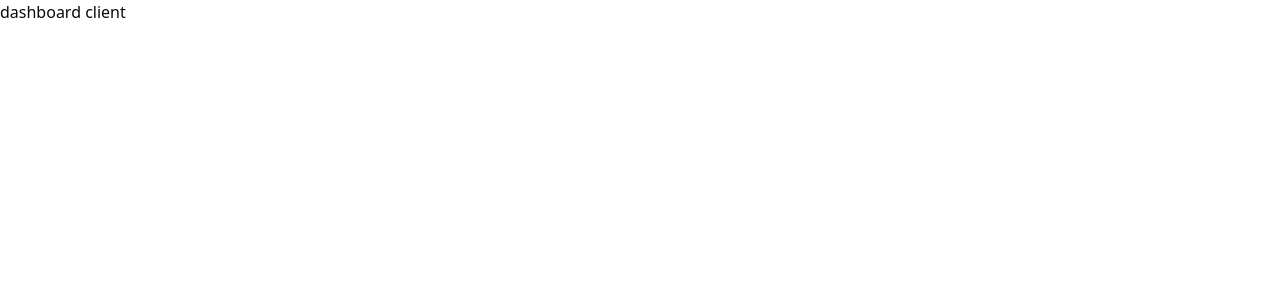
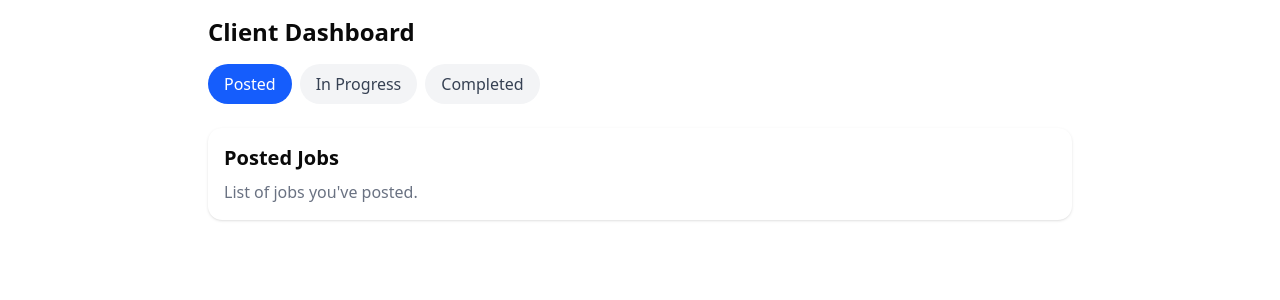
Before and after one commit to chinmareno/lango, a Next.js app: page /client/dashboard in a window 1280 px wide. Shown: the top 300 px of the page. Built offline with nearby package versions, Linux system fonts and the light colour scheme.

Commit message:
feat(ui): add ClientDashboard basic ui

```diff
--- a/src/app/(root)/client/dashboard/page.tsx
+++ b/src/app/(root)/client/dashboard/page.tsx
@@ -1,7 +1,8 @@
+import { ClientDashboard } from "@/components/pages/client/ClientDashboard";
 import React from "react";
 
 const dashboard = () => {
-  return <div>dashboard client</div>;
+  return <ClientDashboard />;
 };
 
 export default dashboard;
--- /dev/null
+++ b/src/components/pages/client/ClientDashboard.tsx
@@ -0,0 +1,57 @@
+"use client";
+
+import { useState } from "react";
+
+const tabs = ["POSTED", "IN_PROGRESS", "COMPLETED"];
+type Tab = (typeof tabs)[number];
+
+export const ClientDashboard = () => {
+  const [activeTab, setActiveTab] = useState<Tab>("POSTED");
+
+  return (
+    <div className="p-4 max-w-4xl mx-auto">
+      <h1 className="text-2xl font-bold mb-4">Client Dashboard</h1>
+
+      {/* Tabs */}
+      <div className="flex gap-2 mb-6">
+        {tabs.map((tab) => (
+          <button
+            key={tab}
+            onClick={() => setActiveTab(tab)}
+            className={`px-4 py-2 rounded-full font-medium transition ${
+              activeTab === tab
+                ? "bg-blue-600 text-white"
+                : "bg-gray-100 text-gray-700 hover:bg-gray-200"
+            }`}
+          >
+            {tab === "POSTED" && "Posted"}
+            {tab === "IN_PROGRESS" && "In Progress"}
+            {tab === "COMPLETED" && "Completed"}
+          </button>
+        ))}
+      </div>
+
+      {/* Tab Content */}
+      <div className="bg-white p-4 rounded-xl shadow">
+        {activeTab === "POSTED" && (
+          <div>
+            <h2 className="text-xl font-semibold mb-2">Posted Jobs</h2>
+            <p className="text-gray-500">List of jobs you've posted.</p>
+          </div>
+        )}
+        {activeTab === "IN_PROGRESS" && (
+          <div>
+            <h2 className="text-xl font-semibold mb-2">InProgress Jobs</h2>
+            <p className="text-gray-500">Jobs currently being worked on.</p>
+          </div>
+        )}
+        {activeTab === "COMPLETED" && (
+          <div>
+            <h2 className="text-xl font-semibold mb-2">Completed Jobs</h2>
+            <p className="text-gray-500">Work that has been finished.</p>
+          </div>
+        )}
+      </div>
+    </div>
+  );
+};
```
